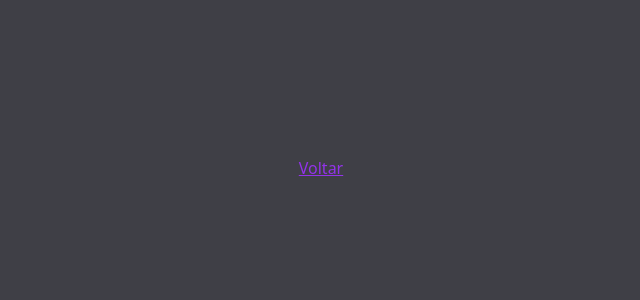
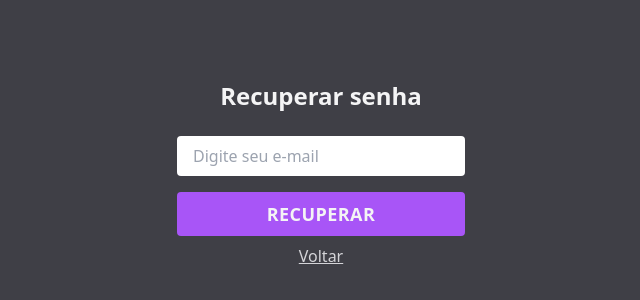
Before and after one commit to ZaikoXander/Login-System, a Next.js app in the folder frontend/: page /forgot in a window 1280 px wide. Shown: the part 232-532 px from the top of the page, without its empty margins (319-959 px from the left). Built offline with nearby package versions, Linux system fonts and the light colour scheme.

Commit message:
Create a password recover route/component

```diff
--- /dev/null
+++ b/frontend/src/components/Button.tsx
@@ -0,0 +1,18 @@
+interface ButtonProps {
+  children: string
+  className?: string
+}
+
+export default function Button({ children, className }: ButtonProps) {
+  return (
+    <button
+      type="submit"
+      className={`
+        ${className} bg-purple-500 rounded p-2 text-lg font-bold tracking-wide uppercase
+        hover:bg-purple-600 transition-colors
+      `}
+    >
+      { children }
+    </button>
+  )
+}
--- a/frontend/src/components/Home/Login.tsx
+++ b/frontend/src/components/Home/Login.tsx
@@ -1,7 +1,8 @@
-import Head from "next/head"
+import { Dispatch, SetStateAction } from "react"
 import Link from "next/link"
-import { Dispatch, SetStateAction } from "react"
-import Input from "./Input"
+
+import Input from "../Input"
+import Button from "../Button"
 
 interface LoginProps {
   isRegistering: boolean
@@ -14,14 +15,8 @@ export default function Login({ isRegistering, setIsRegistering }: LoginProps) {
   }
 
   return (
-    <>
-      <Head>
-        <title>Login | Login-System</title>
-      </Head>
     <form className="flex flex-col w-full">
-        <h1
-          className="font-bold text-lg mb-1"
-        >
+      <h1 className="font-bold text-lg mb-1">
         Login
       </h1>
       <Input required type="email" placeholder="E-mail" className="mb-4" />
@@ -29,22 +24,16 @@ export default function Login({ isRegistering, setIsRegistering }: LoginProps) {
       <Link href="/forgot">
         <a
           className="
-              text-purple-600 underline mb-5
+            text-purple-600 underline mb-5 w-fit
             hover:text-purple-700 transition-colors
           "
         >
           Esqueci minha senha
         </a>
       </Link>
-        <button
-          type="submit"
-          className="
-            bg-purple-500 rounded p-2 text-lg font-bold tracking-wider mb-2
-            hover:bg-purple-600 transition-colors
-          "
-        >
+      <Button className="mb-2">
         Entrar
-        </button>
+      </Button>
       <p>
         Não tem uma conta?{" "}
         <a
@@ -59,6 +48,5 @@ export default function Login({ isRegistering, setIsRegistering }: LoginProps) {
         </a>
       </p>
     </form>
-    </>
   )
 }
--- a/frontend/src/components/Home/Register.tsx
+++ b/frontend/src/components/Home/Register.tsx
@@ -1,6 +1,7 @@
-import Head from "next/head"
 import { Dispatch, SetStateAction } from "react"
-import Input from "./Input"
+import Button from "../Button"
+
+import Input from "../Input"
 
 interface RegisterProps {
   isRegistering: boolean
@@ -13,10 +14,6 @@ export default function Register({ isRegistering, setIsRegistering }: RegisterPr
   }
 
   return (
-    <>
-      <Head>
-        <title>Registro | Login-System</title>
-      </Head>
     <form className="flex flex-col w-full">
       <h1
         className="font-bold text-lg mb-1"
@@ -26,15 +23,9 @@ export default function Register({ isRegistering, setIsRegistering }: RegisterPr
       <Input required type="email" placeholder="E-mail" className="mb-4" />
       <Input required type="password" id="password" placeholder="Senha" className="mb-2" />
       <Input required type="password" id="confirmPassword" placeholder="Confirme a senha" className="mb-5" />
-        <button
-          type="submit"
-          className="
-            bg-purple-500 rounded p-2 text-lg font-bold tracking-wider mb-2
-            hover:bg-purple-600 transition-colors
-          "
-        >
+      <Button className="mb-2">
         Registre-se
-        </button>
+      </Button>
       <p>
         Já tem uma conta?{" "}
         <a
@@ -49,6 +40,5 @@ export default function Register({ isRegistering, setIsRegistering }: RegisterPr
         </a>
       </p>
     </form>
-    </>
   )
 }
--- a/frontend/src/components/Home/Input.tsx
+++ b/frontend/src/components/Input.tsx
@@ -4,7 +4,7 @@ interface InputProps {
   required?: boolean
   type: HTMLInputTypeAttribute
   id?: string
-  placeholder: string
+  placeholder?: string
   className?: string
 }
 
--- a/frontend/src/pages/forgot.tsx
+++ b/frontend/src/pages/forgot.tsx
@@ -1,5 +1,8 @@
 import Head from "next/head"
 import Link from "next/link"
+
+import Input from "../components/Input"
+import Button from "../components/Button"
 
 export default function Forgot() {
   return (
@@ -7,18 +10,27 @@ export default function Forgot() {
       <Head>
         <title>Recuperar senha | Login-System</title>
       </Head>
-      <div>
+      <main>
+        <div className="w-80 h-52 p-4">
+          <form className="flex flex-col items-center justify-center">
+            <h1 className="font-bold text-2xl mb-6">Recuperar senha</h1>
+            <Input required type="email" placeholder="Digite seu e-mail" className="mb-4 w-full" />
+            <Button className="mb-2 w-full">
+              Recuperar
+            </Button>
             <Link href="/">
               <a
                 className="
-              text-purple-600 underline
-              hover:text-purple-700 transition-colors
+                  text-zinc-300 underline w-fit
+                  hover:text-zinc-400 transition-colors
                 "
               >
                 Voltar
               </a>
             </Link>
+          </form>
         </div>
+      </main>
     </>
   )
 }
--- a/frontend/src/pages/index.tsx
+++ b/frontend/src/pages/index.tsx
@@ -1,4 +1,5 @@
 import { useState } from "react"
+import Head from "next/head"
 
 import Login from "../components/Home/Login"
 import Register from "../components/Home/Register"
@@ -7,8 +8,22 @@ export default function Home() {
   const [isRegistering, setIsRegistering] = useState<boolean>(false)
 
   return (
+    <>
+      <Head>
+        <title>
+          {
+            isRegistering ?
+              "Registro | Login-System"
+              :
+              "Login | Login-System"
+          }
+        </title>
+      </Head>
       <main>
-      <div className={`bg-zinc-900 w-80 p-4 rounded shadow-md transition-all ${isRegistering ? "h-80" : "h-72"}`}>
+        <div className={`
+          bg-zinc-900 w-80 p-4 rounded shadow-md transition-all
+          ${isRegistering ? "h-80" : "h-72"}
+        `}>
           {
             isRegistering ?
               <Register isRegistering={isRegistering} setIsRegistering={setIsRegistering} />
@@ -17,5 +32,6 @@ export default function Home() {
           }
         </div>
       </main>
+    </>
   )
 }
```
Lines whose indentation alone changed are shown as unchanged.
